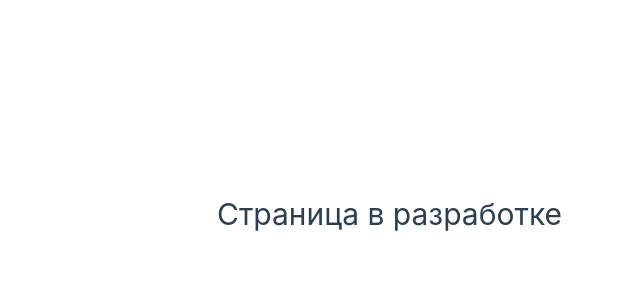
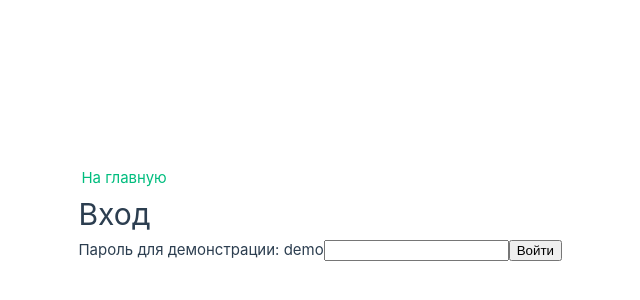
Before and after one commit to dobrv4er/pr31, a Vue app: page /login in a window 1280 px wide. Shown: the part 186-486 px from the top of the page, without its empty margins (78-718 px from the left). Built offline with nearby package versions, Linux system fonts and the light colour scheme.

Commit message:
Добавлена форма демонстрационного входа

```diff
--- a/src/pages/LoginPage.vue
+++ b/src/pages/LoginPage.vue
@@ -1,3 +1,31 @@
+<script setup>
+import { ref } from 'vue'
+import { useRouter } from 'vue-router'
+
+const router = useRouter()
+const password = ref('')
+const error = ref('')
+
+function login() {
+  error.value = ''
+  if (password.value !== 'demo') {
+    error.value = 'Неверный пароль. Введите demo.'
+    return
+  }
+  localStorage.setItem('token', 'demo')
+  router.push({ name: 'Dashboard' })
+}
+</script>
+
 <template>
-  <h1>Страница в разработке</h1>
+  <main>
+    <RouterLink to="/">На главную</RouterLink>
+    <h1>Вход</h1>
+    <form @submit.prevent="login">
+      <label for="password">Пароль для демонстрации: demo</label>
+      <input id="password" v-model="password" type="password" autocomplete="current-password" />
+      <button type="submit">Войти</button>
+    </form>
+    <p v-if="error" role="alert">{{ error }}</p>
+  </main>
 </template>
```
